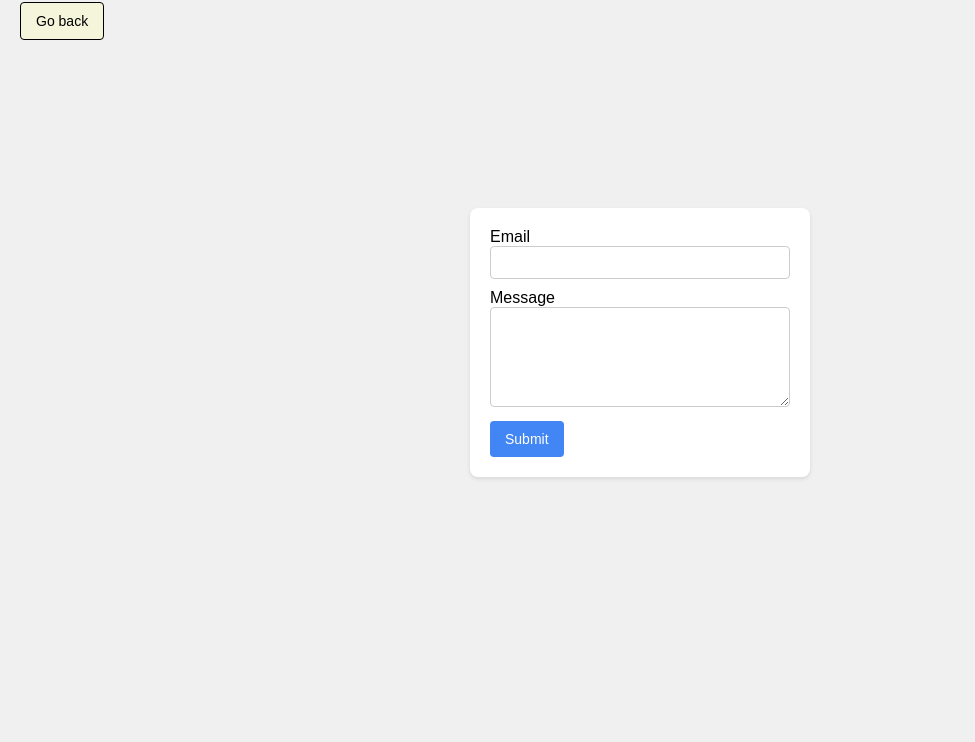
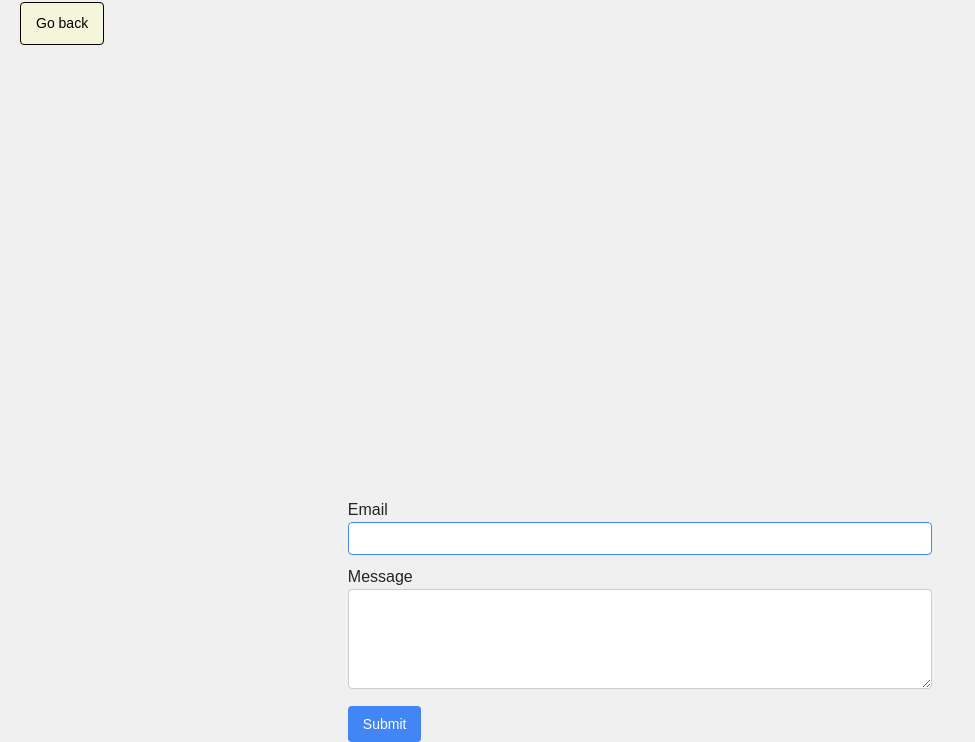
Before and after one commit to DenisShylin/goit-js-hw-09, a plain HTML site: page 2-form.html in a window 1280 px wide. Shown: the part 58-800 px from the top of the page, without its empty margins (0-975 px from the left). Drawn offline with Linux system fonts and the light colour scheme.

Commit message:
Deploying to gh-pages from @ DenisShylin/goit-js-hw-09@a7fe658571fdee345c937cc3580c3ac4e33bdbf4 🚀

```diff
--- a/2-form.html
+++ b/2-form.html
@@ -2,28 +2,33 @@
 <html lang="en">
   <head>
     <meta charset="UTF-8" />
-    <title>Email Form</title>
-    <link rel="stylesheet" crossorigin href="/goit-js-hw-09/assets/2-form-Dw9f0ykw.css">
-    <link rel="stylesheet" crossorigin href="/goit-js-hw-09/assets/back-link-BrzGFx6n.css">
+    <meta http-equiv="X-UA-Compatible" content="IE=edge" />
+    <meta name="viewport" content="width=device-width, initial-scale=1.0" />
+    <title>Form</title>
+    <script type="module" crossorigin src="/goit-js-hw-09/2-form.js"></script>
+    <link rel="modulepreload" crossorigin href="/goit-js-hw-09/assets/modulepreload-polyfill-B5Qt9EMX.js">
+    <link rel="stylesheet" crossorigin href="/goit-js-hw-09/assets/styles-D4KzYCzH.css">
   </head>
   <body>
-    <a class="back-link" href="./index.html">Go back</a>
+    <main>
+      <div class="container">
+        <h1 class="main-title">Form</h1>
+        <a class="back-link" href="./index.html">Go back</a>
 
-    <div class="form-container">
-      <form id="feedback-form" action="/submit-form" method="post">
-        <label for="email">Email</label>
-        <input type="email" id="email" name="email" placeholder="" required />
-        <label for="message">Message</label>
-        <textarea
-          id="message"
-          name="message"
-          placeholder=""
-          required
-        ></textarea>
-        <button type="submit">Submit</button>
-      </form>
-    </div>
-    <!-- Підключення скрипта -->
-    <script src="./js/2-form.js"></script>
+      </div>
+    </main>
+
+    <form class="feedback-form" autocomplete="off">
+      <label>
+        Email
+        <input type="email" name="email" autofocus />
+      </label>
+      <label>
+        Message
+        <textarea name="message" rows="8"></textarea>
+      </label>
+      <button type="submit">Submit</button>
+    </form>
+
   </body>
 </html>
--- /dev/null
+++ b/2-form.js
@@ -0,0 +1,2 @@
+import"./assets/modulepreload-polyfill-B5Qt9EMX.js";/* empty css                      */const t=document.querySelector(".feedback-form"),s=t.querySelector('input[name="email"]'),l=t.querySelector('textarea[name="message"]'),m="feedback-form-state";let e={email:"",message:""};const r=()=>{e={email:s.value.trim(),message:l.value.trim()},localStorage.setItem(m,JSON.stringify(e))},o=()=>{const a=localStorage.getItem(m);a&&(e=JSON.parse(a),s.value=e.email,l.value=e.message)};t.addEventListener("input",a=>{(a.target.name==="email"||a.target.name==="message")&&r()});t.addEventListener("submit",a=>{if(a.preventDefault(),e.email===""||e.message===""){alert("Fill please all fields");return}console.log(e),localStorage.removeItem(m),t.reset(),e={email:"",message:""}});o();
+//# sourceMappingURL=2-form.js.map
--- a/assets/1-gallery-CajcNz74.css
+++ /dev/null
@@ -1 +0,0 @@
-body{margin:0;padding:0;height:100vh}.gallery-container{display:flex;justify-content:center;align-items:center;height:100%}.gallery{width:1128px;list-style:none;display:flex;flex-wrap:wrap;gap:16px;padding:0;margin:0}.gallery-item{flex-basis:calc((100% - 64px) / 3)}.gallery-link{display:block;text-decoration:none;color:inherit}.gallery-image{width:100%;height:auto;display:block}
--- a/assets/2-form-Dw9f0ykw.css
+++ /dev/null
@@ -1 +0,0 @@
-body{font-family:Arial,sans-serif;position:relative;display:flex;justify-content:center;align-items:center;height:100vh;margin:0;background-color:#f0f0f0}.form-container{background-color:#fff;padding:20px;border-radius:8px;box-shadow:0 2px 4px #0000001a;width:300px}.form-title{font-size:18px;margin-bottom:15px}input[type=email],textarea{width:100%;padding:8px;margin-bottom:10px;border:1px solid #ccc;border-radius:4px;box-sizing:border-box}input[type=email]:hover{border-color:#999}input[type=email]:focus{border-color:#4285f4;outline:none}textarea{height:100px;resize:vertical}button{background-color:#4285f4;color:#fff;border:none;padding:10px 15px;border-radius:4px;cursor:pointer;font-size:14px}button:hover{background-color:#3367d6}
--- a/assets/back-link-BrzGFx6n.css
+++ /dev/null
@@ -1 +0,0 @@
-.back-link{position:absolute;top:60px;left:20px;background-color:beige;color:#000;border:1px solid black;padding:10px 15px;border-radius:4px;cursor:pointer;font-size:14px;text-decoration:none}
--- /dev/null
+++ b/assets/modulepreload-polyfill-B5Qt9EMX.js
@@ -0,0 +1,2 @@
+(function(){const t=document.createElement("link").relList;if(t&&t.supports&&t.supports("modulepreload"))return;for(const e of document.querySelectorAll('link[rel="modulepreload"]'))i(e);new MutationObserver(e=>{for(const r of e)if(r.type==="childList")for(const o of r.addedNodes)o.tagName==="LINK"&&o.rel==="modulepreload"&&i(o)}).observe(document,{childList:!0,subtree:!0});function s(e){const r={};return e.integrity&&(r.integrity=e.integrity),e.referrerPolicy&&(r.referrerPolicy=e.referrerPolicy),e.crossOrigin==="use-credentials"?r.credentials="include":e.crossOrigin==="anonymous"?r.credentials="omit":r.credentials="same-origin",r}function i(e){if(e.ep)return;e.ep=!0;const r=s(e);fetch(e.href,r)}})();
+//# sourceMappingURL=modulepreload-polyfill-B5Qt9EMX.js.map
```
Also changed, not shown: 1-gallery.html (+14 -7 lines), 1-gallery.js (+5 -5 lines), index.html (+4 -4 lines), assets/logo-CWKflIk4.svg (added), assets/styles-D4KzYCzH.css (renamed from assets/index-D4KzYCzH.css), 3 other files.
